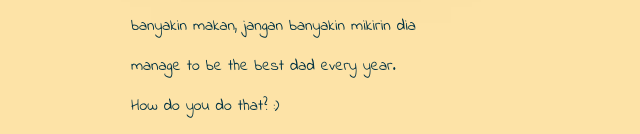
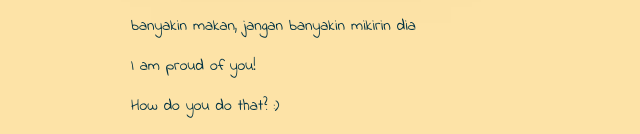
Before and after one commit to Nopalpriset1211/happygrd.github.io, a plain HTML site: page index.html in a window 1280 px wide. Shown: the part 666-800 px from the top of the page, without its empty margins (359-999 px from the left). Drawn offline with Linux system fonts and the light colour scheme; a script that the page names is missing; a web font is replaced by a local one.

Commit message:
Update index.html

```diff
--- a/index.html
+++ b/index.html
@@ -26,7 +26,7 @@
       <p>Ingat penderitaanmu masih berlanjut</div>
       <p>jadi jangan lupa tetap semangat dalam menjalani hidup! </p>
       <p>banyakin makan, jangan banyakin mikirin dia</p>
-      <p>manage to be the best dad every year.</p>
+      <p>I am proud of you! </p>
 
       <p>How do you do that? :)</p>
       <p class="text-right">Happy Graduation, Raffa!</p>
```
